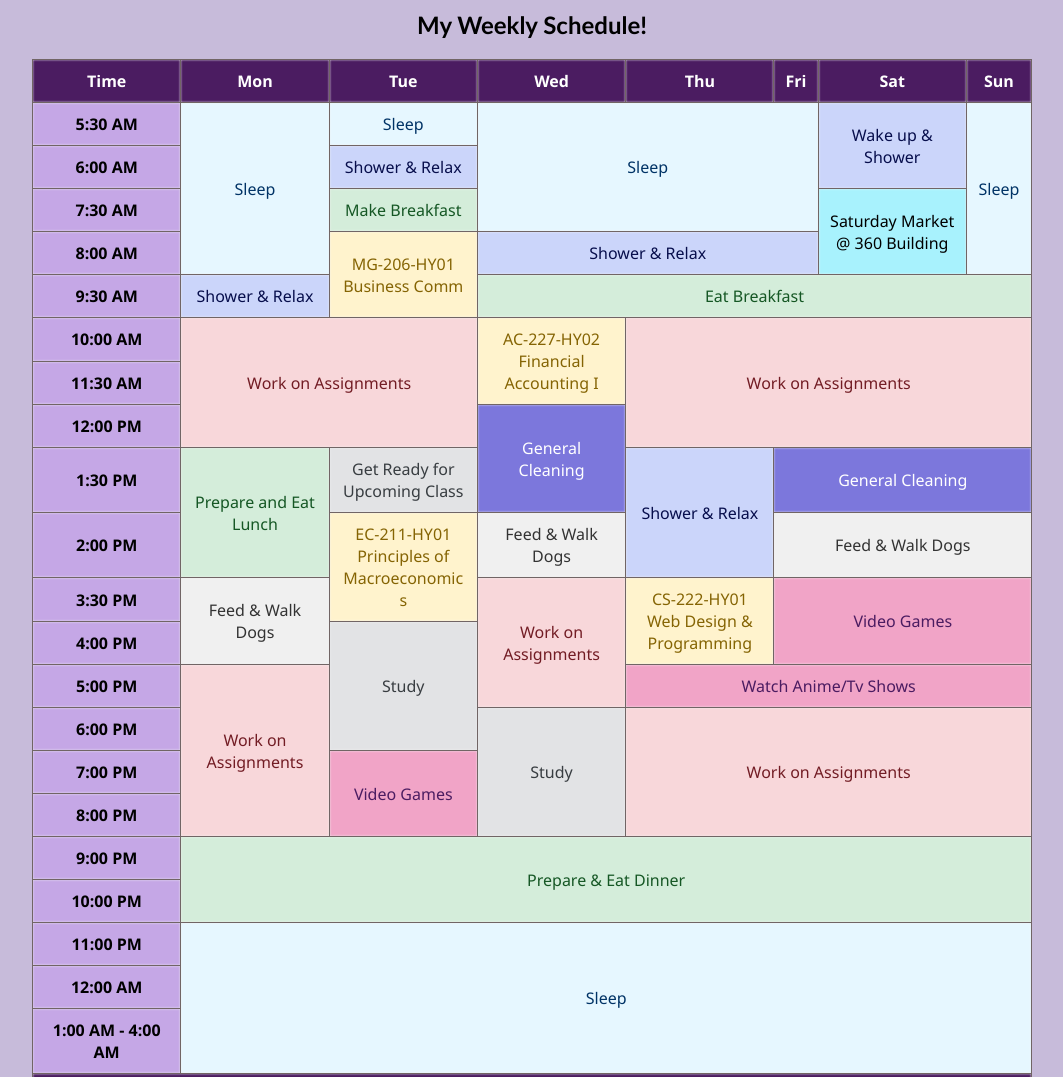
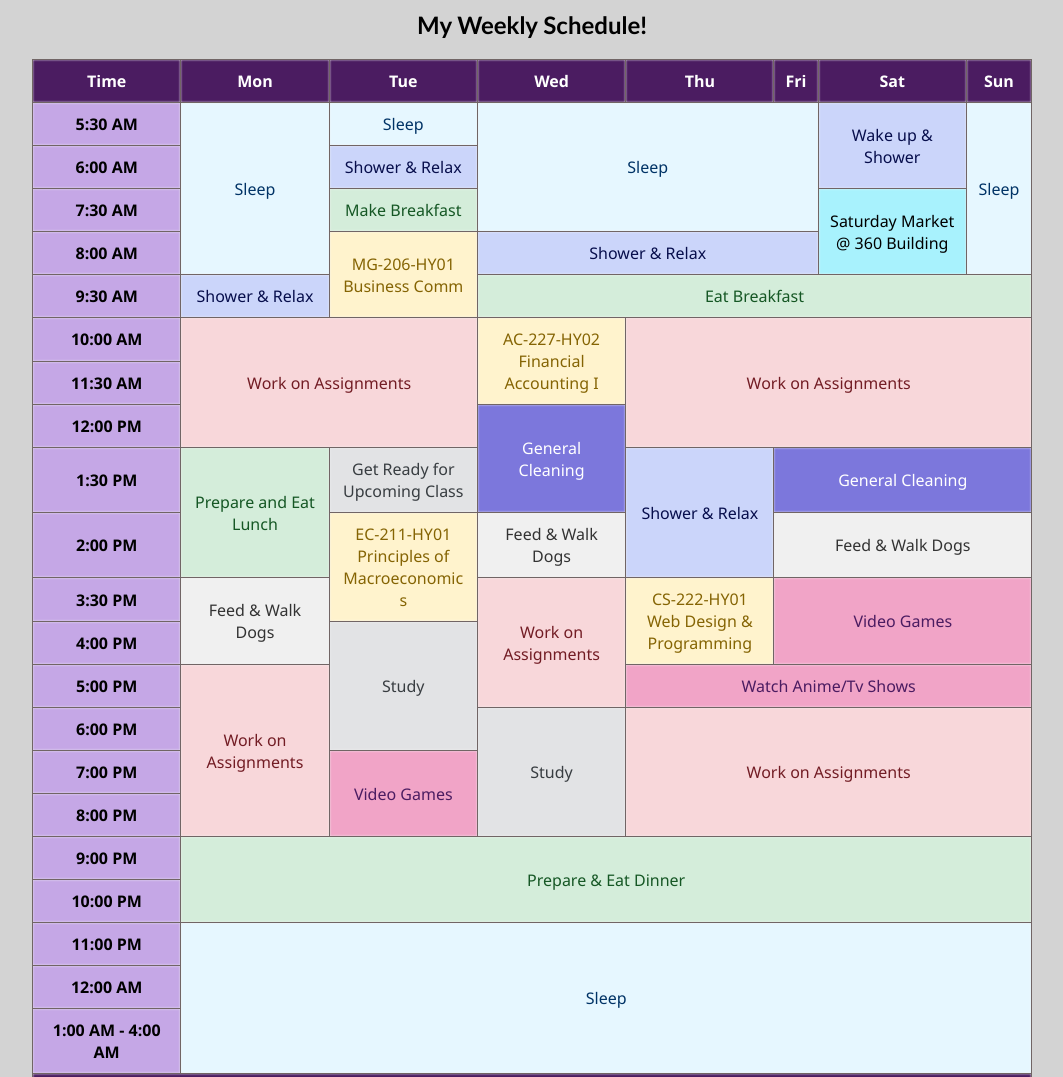
Before and after one commit to alexierosscastro/web-tables, a plain HTML site: page index.html in a window 1280 px wide. Shown: the top 1077 px of the page, without its empty margins (108-1171 px from the left). Drawn offline with Linux system fonts and the light colour scheme.

Commit message:
More changes

```diff
--- a/styles.css
+++ b/styles.css
@@ -1,7 +1,7 @@
 html, body {
   margin: 0;
   padding: 0;
-  background-color: #c7bbda;
+  background-color: #d3d3d3;
 }
 
 .schedule {
```
